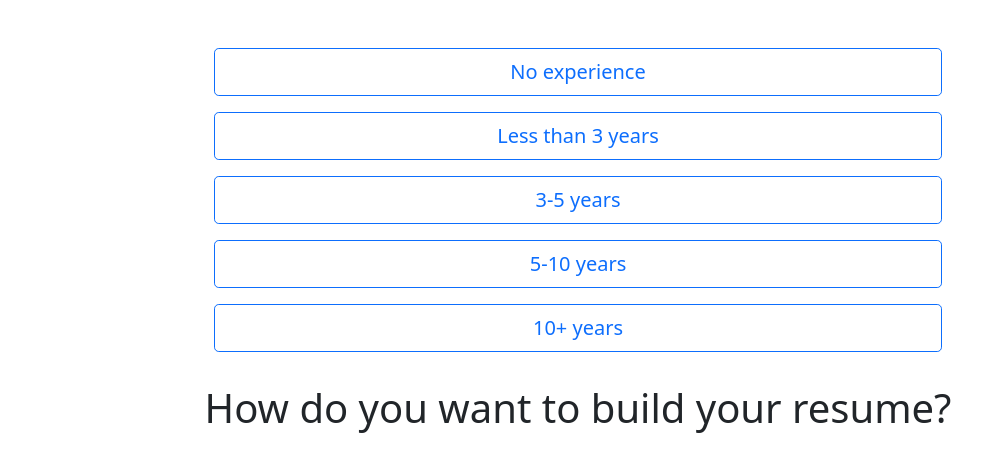
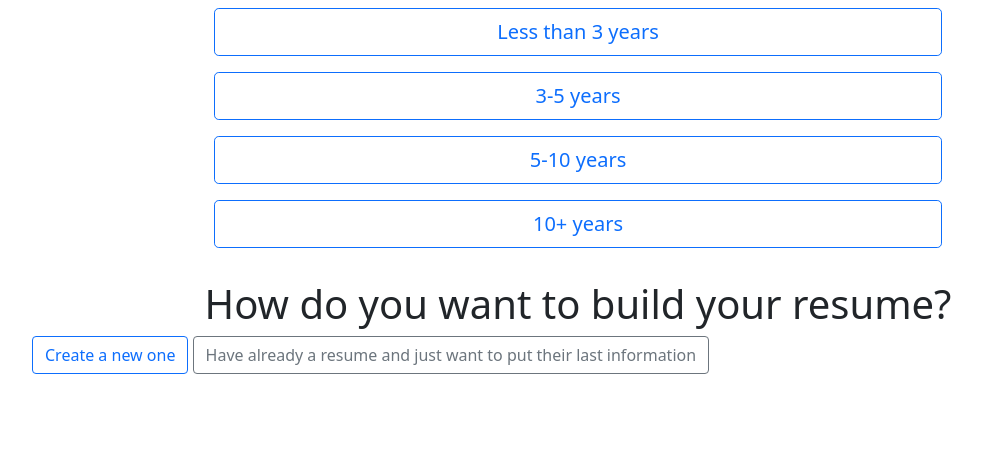
Before and after one commit to DerekSave/bootstrap-5-wiq2g9, a website built with webpack: page src/index.html in a window 1280 px wide. Shown: the whole page, without its empty margins (62-1044 px from the left). Built offline with nearby package versions, Linux system fonts and the light colour scheme.

Commit message:
Solving the problem 1-2

```diff
--- a/src/index.html
+++ b/src/index.html
@@ -94,7 +94,7 @@
           </div>
         </div>
 
-      <div class="row">
+        <div class="row d-none">
           <div class="col text-center mt-5 mb-2">
             <button class="btn btn-outline-primary btn-lg d-grid gap-2 col-8 mx-auto">
               No experience
@@ -150,6 +150,10 @@
               <h1>How do you want to build your resume?</h1>
             </div>
           </div>
+          <div class="col">
+            <button class="btn btn-outline-primary">Create a new one</button>
+            <button class="btn btn-outline-secondary">Have already a resume and just want to put their last information</button>
+          </div>
         </div>
 
         <div class="d-none">
@@ -171,5 +175,4 @@
       </div>
     </div>
   </body>
-
 </html>
```
Lines whose indentation alone changed are shown as unchanged.
